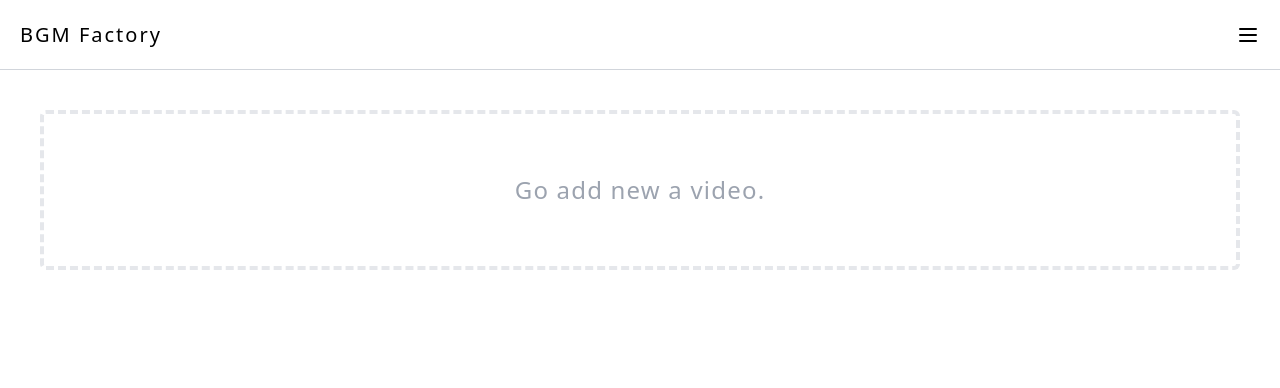
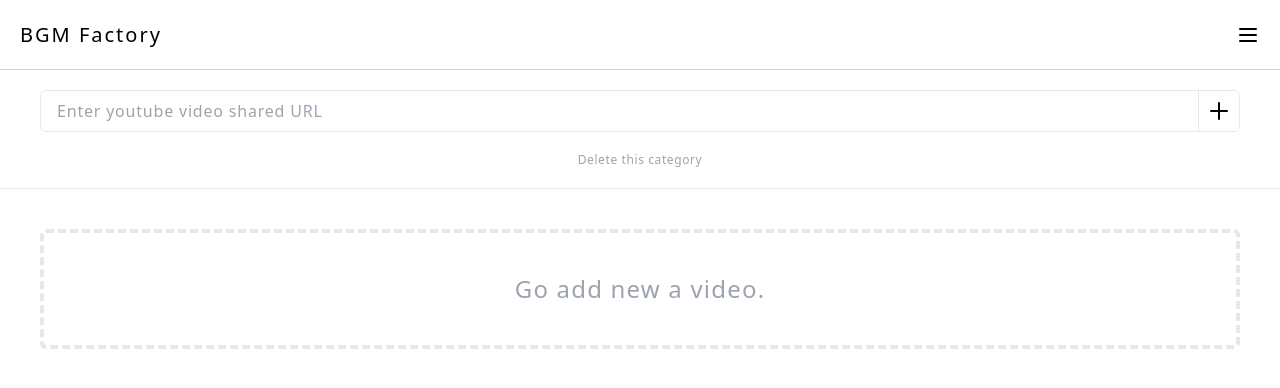
Before and after one commit to code1iners/bgm-factory-nextjs, a Next.js app: page /bgm in a window 1280 px wide. Shown: the top 388 px of the page. Built offline with nearby package versions, Linux system fonts and the light colour scheme.

Commit message:
[v1.8.0] Implement bgm video item add form.

```diff
--- /dev/null
+++ b/features/bgm/components/bgm-video-list.tsx
@@ -0,0 +1,113 @@
+import { useEffect, useState } from "react";
+import { useRouter } from "next/router";
+import { useRecoilState, useRecoilValue } from "recoil";
+import useStorage from "@/libs/clients/useStorage";
+import { categoriesAtom } from "@/libs/clients/atoms/categories";
+import { Category } from "@/api/v1/categories";
+import {
+  C_BGM_REMOVE_CONFIRM_QUESTION,
+  C_BGM_REMOVE_FAILURE,
+  C_BGM_REMOVE_SUCCESS,
+} from "@/features/bgm/constants";
+
+export default function BgmVideoList() {
+  // Getting category from query.
+  const {
+    query: { category },
+  } = useRouter();
+  const [foundCategory, setFoundCategory] = useState<Category>();
+  const { getCategories, deleteVideoById } = useStorage();
+  const categories = useRecoilValue(categoriesAtom);
+
+  useEffect(() => {
+    let __categories__ = categories.length ? categories : getCategories();
+    setFoundCategory(
+      __categories__.find(
+        (c) => c.name.toLowerCase() === String(category).toLowerCase()
+      )
+    );
+  }, [categories, category]);
+
+  /**
+   * Open new youtube window.
+   */
+  const onNewVideoClick = () => {
+    window.open("https://www.youtube.com", "_blank")?.focus();
+  };
+
+  /**
+   * Remove video by id.
+   */
+  const onRemoveClick = (videoId: string) => {
+    if (confirm(C_BGM_REMOVE_CONFIRM_QUESTION)) {
+      const ok = deleteVideoById(category + "", videoId);
+      if (ok) {
+        alert(C_BGM_REMOVE_SUCCESS);
+        setFoundCategory((prev) => ({
+          name: prev?.name + "",
+          videos:
+            foundCategory?.videos.filter((video) => video !== videoId) || [],
+        }));
+      } else {
+        alert(C_BGM_REMOVE_FAILURE);
+      }
+    }
+  };
+
+  return foundCategory?.videos.length ? (
+    <ul className="basic-grid responsive-grid">
+      {foundCategory?.videos?.map((videoId, index) => (
+        <li
+          key={videoId}
+          className="border border-gray-300 rounded-md shadow-md "
+        >
+          <div>
+            <iframe
+              className="w-full aspect-video"
+              src={`https://www.youtube.com/embed/${videoId}?autoplay=${
+                index === 0 ? "0" : "0"
+              }&controls=1`}
+              title="YouTube video player"
+              frameBorder="0"
+              allow="accelerometer; autoplay; clipboard-write; encrypted-media; gyroscope; picture-in-picture"
+              allowFullScreen
+            ></iframe>
+          </div>
+
+          {/* Delete */}
+          <div className="flex justify-center items-center">
+            <button
+              className="w-full py-3 flex justify-center text-gray-400 hover:text-red-500 hover:scale-110 transition"
+              onClick={() => onRemoveClick(videoId)}
+            >
+              <svg
+                xmlns="http://www.w3.org/2000/svg"
+                className="h-6 w-6"
+                fill="none"
+                viewBox="0 0 24 24"
+                stroke="currentColor"
+                strokeWidth={2}
+              >
+                <path
+                  strokeLinecap="round"
+                  strokeLinejoin="round"
+                  d="M19 7l-.867 12.142A2 2 0 0116.138 21H7.862a2 2 0 01-1.995-1.858L5 7m5 4v6m4-6v6m1-10V4a1 1 0 00-1-1h-4a1 1 0 00-1 1v3M4 7h16"
+                />
+              </svg>
+            </button>
+          </div>
+        </li>
+      ))}
+    </ul>
+  ) : (
+    <div className="p-10">
+      {/* m-10 h-40 flex justify-center items-center rounded-md border-4 border-dashed hover:border-dashed hover:border-purple-400 transition */}
+      <h1
+        className="rounded-md border-4 border-dashed hover:border-purple-400 p-10 text-2xl tracking-wider text-gray-400 hover:text-purple-500 cursor-pointer transition-colors text-center"
+        onClick={onNewVideoClick}
+      >
+        Go add new a video.
+      </h1>
+    </div>
+  );
+}
--- a/features/bgm/components/horizontal-item-add-form.tsx
+++ b/features/bgm/components/horizontal-item-add-form.tsx
@@ -14,12 +14,12 @@ export default function HorizontalItemAddForm({
         onSubmit={onSubmit}
       >
         <input
-          className="grow px-4 py-2 outline-none"
+          className="grow px-4 py-2 outline-none tracking-wider"
           type="text"
           placeholder={placeholder || "Enter input"}
           {...register}
         />
-        <button className="absolute right-0 p-2 border-l hover:bg-indigo-400 hover:text-white transition-colors">
+        <button className="absolute bg-white right-0 p-2 border-l hover:bg-indigo-400 hover:text-white transition-colors">
           <svg
             xmlns="http://www.w3.org/2000/svg"
             className="h-6 w-6"
--- /dev/null
+++ b/features/bgm/constants/index.ts
@@ -0,0 +1,18 @@
+export const C_BGM_REGISTER_SUCCESS = "Successfully registered.";
+export const C_BGM_REMOVE_SUCCESS = "Successfully deleted.";
+export const C_BGM_REMOVE_FAILURE = "Delete failed.";
+export const C_BGM_CATEGORY_FORM_INVALID_DUPLICATE =
+  "Category names cannot be duplicated.";
+export const C_BGM_CATEGORY_FORM_INVALID_REQUIRED =
+  "Category name is required.";
+
+export const C_BGM_CATEGORY_FORM_INVALID_MAX_LENGTH =
+  "Category name should be less than 20 digits.";
+
+export const C_BGM_ERROR_VIDEO_URL_INVALID =
+  "The YouTube video address is not valid.";
+
+export const C_BGM_ERROR_VIDEO_ALREADY_EXIST =
+  "The YouTube video is already registered.";
+export const C_BGM_REMOVE_CONFIRM_QUESTION =
+  "Are you sure you want to delete it?";
--- a/features/bgm/types/index.ts
+++ b/features/bgm/types/index.ts
@@ -17,6 +17,6 @@ export interface CategoryAddForm {
 
 // Video start.
 export interface VideoAddForm {
-  videoName: string;
+  videoUrl: string;
 }
 // Video end.
--- a/pages/bgm/index.tsx
+++ b/pages/bgm/index.tsx
@@ -1,67 +1,97 @@
+import { useRouter } from "next/router";
+import { useForm } from "react-hook-form";
+import { useRecoilValue, useSetRecoilState } from "recoil";
 import WebLayout from "@/components/layouts/web-layout";
-import { categoriesAtom } from "@/libs/clients/atoms/categories";
+import BgmVideoList from "@/features/bgm/components/bgm-video-list";
+import HorizontalItemAddForm from "@/features/bgm/components/horizontal-item-add-form";
+import { VideoAddForm } from "@/features/bgm/types";
+import {
+  C_BGM_REGISTER_SUCCESS,
+  C_BGM_REMOVE_FAILURE,
+  C_BGM_REMOVE_SUCCESS,
+  C_BGM_REMOVE_CONFIRM_QUESTION,
+} from "@/features/bgm/constants";
+import {
+  categoriesAtom,
+  selectedCategoryAtom,
+} from "@/libs/clients/atoms/categories";
 import useStorage from "@/libs/clients/useStorage";
-import { useRouter } from "next/router";
-import { Category } from "pages/api/v1/categories";
-import { useEffect, useState } from "react";
-import { useRecoilValue } from "recoil";
 
-const BgmIndex = () => {
-  // Getting category from query.
-  const {
-    query: { category },
-  } = useRouter();
-  const [foundCategory, setFoundCategory] = useState<Category>();
-  const { getCategories } = useStorage();
-  const categories = useRecoilValue(categoriesAtom);
+export default function BgmIndex() {
+  const { register, handleSubmit, formState, setValue } =
+    useForm<VideoAddForm>();
+  const { addVideo, deleteCategory } = useStorage();
+  const { query, back } = useRouter();
 
-  useEffect(() => {
-    let __categories__ = categories.length ? categories : getCategories();
-    setFoundCategory(
-      __categories__.find(
-        (c) => c.name.toLowerCase() === String(category).toLowerCase()
-      )
-    );
-  }, [categories, category, getCategories]);
+  const setCategories = useSetRecoilState(categoriesAtom);
+  const selectedCategory = useRecoilValue(selectedCategoryAtom);
 
   /**
-   * Open new youtube window.
+   * Append video with category.
    */
-  const onNewVideoClick = () => {
-    window.open("https://www.youtube.com", "_blank")?.focus();
+  const onSubmit = ({ videoUrl }: VideoAddForm) => {
+    const { ok, data, error } = addVideo(query.category + "", videoUrl);
+    if (ok && data) {
+      alert(C_BGM_REGISTER_SUCCESS);
+      setValue("videoUrl", "");
+
+      // Update state.
+      setCategories((prev) =>
+        prev.map((c) => {
+          const copied = { ...c };
+          if (copied.name === query.category) {
+            copied.videos = [...copied.videos, data];
+          }
+          return copied;
+        })
+      );
+    } else {
+      alert(error);
+    }
+  };
+
+  /**
+   * Delete current category.
+   */
+  const onDeleteClick = () => {
+    if (confirm(C_BGM_REMOVE_CONFIRM_QUESTION)) {
+      const ok = deleteCategory(query.category + "");
+      if (ok) {
+        alert(C_BGM_REMOVE_SUCCESS);
+        back();
+      } else {
+        alert(C_BGM_REMOVE_FAILURE);
+      }
+    }
   };
 
   return (
     <WebLayout>
-      {foundCategory?.videos.length ? (
-        <ul className="basic-grid responsive-grid">
-          {foundCategory?.videos?.map((videoId, index) => (
-            <li key={videoId}>
-              <iframe
-                className="w-full aspect-video"
-                src={`https://www.youtube.com/embed/${videoId}?autoplay=${
-                  index === 0 ? "0" : "0"
-                }&controls=1`}
-                title="YouTube video player"
-                frameBorder="0"
-                allow="accelerometer; autoplay; clipboard-write; encrypted-media; gyroscope; picture-in-picture"
-                allowFullScreen
-              ></iframe>
-            </li>
-          ))}
-        </ul>
-      ) : (
-        <div className="m-10 h-40 flex justify-center items-center rounded-md border-4 border-dashed hover:border-dashed hover:border-purple-400 transition">
-          <h1
-            className="text-2xl tracking-wider text-gray-400 hover:text-purple-500 cursor-pointer transition-colors"
-            onClick={onNewVideoClick}
-          >
-            Go add new a video.
-          </h1>
-        </div>
-      )}
+      <article className="h-full flex flex-col divide-y">
+        <section className="w-full">
+          {/* Form */}
+          <HorizontalItemAddForm
+            register={register("videoUrl", {
+              required: "Video url is required.",
+            })}
+            onSubmit={handleSubmit(onSubmit)}
+            error={formState.errors.videoUrl?.message}
+            placeholder="Enter youtube video shared URL"
+          />
+
+          <div className="px-10 pb-5 flex justify-center">
+            <button
+              className="text-xs tracking-wider text-gray-400 transition hover:scale-110 hover:text-red-500"
+              onClick={onDeleteClick}
+            >
+              Delete this category
+            </button>
+          </div>
+        </section>
+
+        {/* Video list */}
+        <BgmVideoList />
+      </article>
     </WebLayout>
   );
-};
-
-export default BgmIndex;
+}
--- a/pages/index.tsx
+++ b/pages/index.tsx
@@ -10,6 +10,12 @@ import useStorage from "@/libs/clients/useStorage";
 import BgmCategoryList from "@/features/bgm/components/bgm-category-list";
 import HorizontalItemAddForm from "@/features/bgm/components/horizontal-item-add-form";
 import { CategoryAddForm } from "@/features/bgm/types";
+import {
+  C_BGM_REGISTER_SUCCESS,
+  C_BGM_CATEGORY_FORM_INVALID_DUPLICATE,
+  C_BGM_CATEGORY_FORM_INVALID_REQUIRED,
+  C_BGM_CATEGORY_FORM_INVALID_MAX_LENGTH,
+} from "@/features/bgm/constants";
 
 const Home: NextPage = () => {
   const { data } = useSWR<GetCategoriesResponse>("/api/v1/categories");
@@ -50,9 +56,9 @@ const Home: NextPage = () => {
     if (ok) {
       setCategories((prev) => [...prev, { name: categoryName, videos: [] }]);
       setValue("categoryName", "");
-      alert("Successfully registered.");
+      alert(C_BGM_REGISTER_SUCCESS);
     } else {
-      alert("Category names cannot be duplicated.");
+      alert(C_BGM_CATEGORY_FORM_INVALID_DUPLICATE);
     }
   };
 
@@ -63,9 +69,9 @@ const Home: NextPage = () => {
         <HorizontalItemAddForm
           onSubmit={handleSubmit(onSubmit)}
           register={register("categoryName", {
-            required: "Category name is required.",
+            required: C_BGM_CATEGORY_FORM_INVALID_REQUIRED,
             maxLength: {
-              message: "Category name should be less than 20 digits.",
+              message: C_BGM_CATEGORY_FORM_INVALID_MAX_LENGTH,
               value: 20,
             },
           })}
--- a/styles/globals.css
+++ b/styles/globals.css
@@ -8,7 +8,7 @@
   }
 
   .basic-grid {
-    @apply h-full p-10 grid gap-5 justify-self-center overflow-y-auto;
+    @apply p-10 grid gap-5 justify-self-center overflow-y-auto;
   }
 
   .responsive-grid {
--- a/tsconfig.json
+++ b/tsconfig.json
@@ -20,7 +20,8 @@
       "@/libs/*": ["libs/*"],
       "@/api/*": ["pages/api/*"],
       "@/atoms/*": ["libs/clients/atoms/*"],
-      "@/features/*": ["features/*"]
+      "@/features/*": ["features/*"],
+      "@/constants/*": ["constants/*"]
     }
   },
   "include": ["next-env.d.ts", "**/*.ts", "**/*.tsx"],
```
Also changed, not shown: libs/clients/useStorage.ts (+10 -5 lines).
